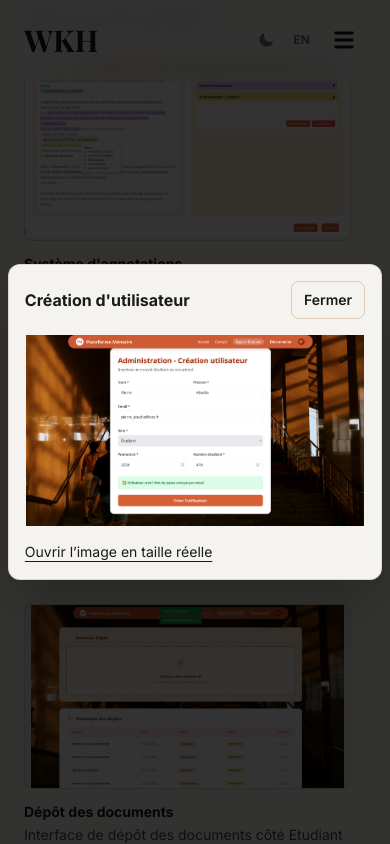
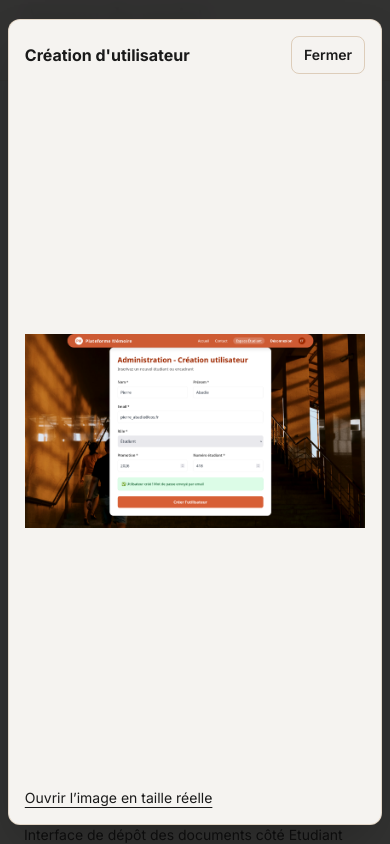
Before and after one commit to hachwilliam89-spec/portfolio-kim, a Next.js app: page /projets/cos-strasbourg in a window 390 px wide. Both pictures are taken after a click on the button 187 px from the left and 2219 px from the top of the page. Shown: the part 1797-2641 px from the top of the page. Built offline with nearby package versions, Linux system fonts and the light colour scheme.

Commit message:
fix(portfolio): cadre les captures mobiles en entier (FR403-838)

```diff
--- a/components/ScreenshotGallery.tsx
+++ b/components/ScreenshotGallery.tsx
@@ -30,7 +30,7 @@ export default function ScreenshotGallery({ screenshots, english, enlarged = fal
                     aria-label={`${english ? 'Enlarge' : 'Agrandir'} : ${title(screenshot)}`}
                     className="block w-full cursor-zoom-in overflow-hidden rounded-lg border border-gold/30 bg-washi-dark focus-visible:outline-2 focus-visible:outline-offset-2 focus-visible:outline-vermillon"
                 >
-                    <span className="relative block aspect-video">
+                    <span className={enlarged ? 'relative block aspect-[10/9]' : 'relative block aspect-video'}>
                         <Image src={screenshot.url} alt={title(screenshot)} fill sizes={enlarged ? '(max-width: 1024px) 100vw, 1024px' : '(max-width: 639px) 100vw, 50vw'} className="object-contain" unoptimized={enlarged} />
                     </span>
                 </button>
@@ -44,19 +44,19 @@ export default function ScreenshotGallery({ screenshots, english, enlarged = fal
             ref={dialogRef}
             onClose={() => setActiveIndex(null)}
             aria-label={active ? title(active) : undefined}
-            className="m-auto w-[min(96vw,1400px)] max-w-none rounded-xl border border-gold/30 bg-washi-dark p-4 text-ink shadow-2xl backdrop:bg-black/80 sm:p-6"
+            className="m-auto h-[96dvh] w-[min(96vw,1400px)] max-w-none rounded-xl border border-gold/30 bg-washi-dark p-4 text-ink shadow-2xl backdrop:bg-black/80 open:flex open:flex-col sm:p-6"
         >
             {active && <>
-                <div className="mb-4 flex items-center justify-between gap-4">
+                <div className="mb-4 flex shrink-0 items-center justify-between gap-4">
                     <strong>{title(active)}</strong>
                     <button type="button" onClick={() => dialogRef.current?.close()} className="rounded-lg border border-gold/40 px-3 py-2 text-sm font-semibold focus-visible:outline-2 focus-visible:outline-vermillon">
                         {english ? 'Close' : 'Fermer'}
                     </button>
                 </div>
-                <div className="relative aspect-video w-full">
+                <div className="relative min-h-0 w-full flex-1">
                     <Image src={active.url} alt={title(active)} fill sizes="96vw" className="object-contain" unoptimized={enlarged} />
                 </div>
-                <a href={active.url} target="_blank" rel="noopener noreferrer" className="mt-4 inline-block text-sm underline underline-offset-4">
+                <a href={active.url} target="_blank" rel="noopener noreferrer" className="mt-4 shrink-0 self-start text-sm underline underline-offset-4">
                     {english ? 'Open full-size image' : 'Ouvrir l’image en taille réelle'}
                 </a>
             </>}
```
